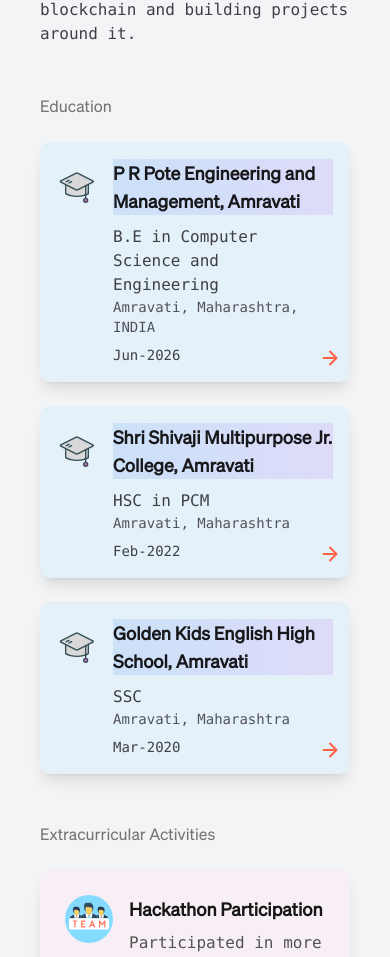
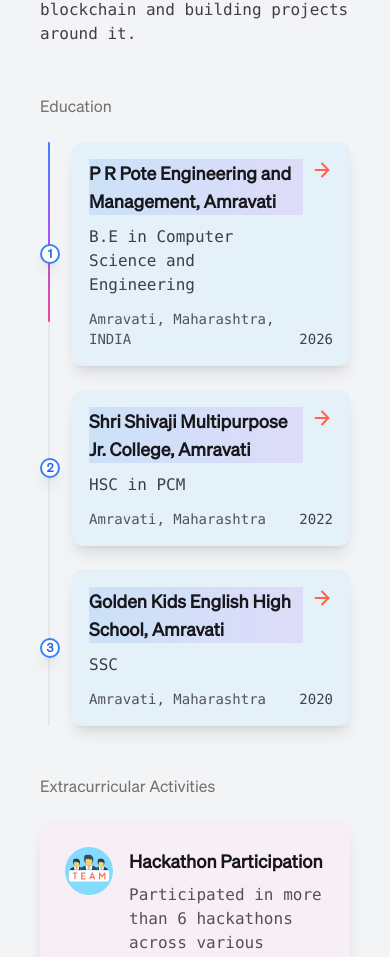
Before and after one commit to Sujal2308/portfolio01, a React (Vite) app: page / in a window 390 px wide. Shown: the part 2616-3573 px from the top of the page. Built offline with nearby package versions, Linux system fonts and the light colour scheme; a web font is replaced by a local one.

Commit message:
feat: enhance Education component with scroll progress tracking and improved layout for better user experience

```diff
--- a/src/features/education/Education.tsx
+++ b/src/features/education/Education.tsx
@@ -1,4 +1,4 @@
-import { useState } from "react";
+import { useState, useEffect, useRef } from "react";
 
 interface EducationProps {
   className?: string;
@@ -19,7 +19,7 @@ const educationData: EducationItem[] = [
     institution: "P R Pote Engineering and Management, Amravati",
     degree: "B.E in Computer Science and Engineering",
     location: "Amravati, Maharashtra, INDIA",
-    period: "Jun-2026",
+    period: "2026",
     status: "",
     logo: "student-svgrepo-com.svg",
     description:
@@ -29,7 +29,7 @@ const educationData: EducationItem[] = [
     institution: "Shri Shivaji Multipurpose Jr. College, Amravati",
     degree: "HSC in PCM",
     location: "Amravati, Maharashtra",
-    period: "Feb-2022",
+    period: "2022",
     logo: "student-svgrepo-com.svg",
     description:
       "• 📚 Strong foundation in Physics, Chemistry, Mathematics\n• 🧠 Developed analytical and problem-solving skills",
@@ -38,7 +38,7 @@ const educationData: EducationItem[] = [
     institution: "Golden Kids English High School, Amravati",
     degree: "SSC",
     location: "Amravati, Maharashtra",
-    period: "Mar-2020",
+    period: "2020",
     logo: "student-svgrepo-com.svg",
     description:
       "• 🎓 Completed with distinction\n• 🏫 Built fundamental academic skills",
@@ -47,10 +47,199 @@ const educationData: EducationItem[] = [
 
 export function Education({ className }: EducationProps) {
   const [flipped, setFlipped] = useState<number | null>(null);
+  const [scrollProgress, setScrollProgress] = useState(0);
+  const sectionRef = useRef<HTMLDivElement>(null);
+
+  useEffect(() => {
+    const handleScroll = () => {
+      if (!sectionRef.current) return;
+
+      const section = sectionRef.current;
+      const rect = section.getBoundingClientRect();
+      const windowHeight = window.innerHeight;
+
+      // Calculate progress based on section visibility
+      const sectionTop = rect.top;
+      const sectionHeight = rect.height;
+
+      // Progress starts when section enters viewport and completes when it exits
+      const startProgress = windowHeight;
+      const endProgress = -sectionHeight;
+
+      const progress = Math.max(
+        0,
+        Math.min(
+          1,
+          (startProgress - sectionTop) / (startProgress - endProgress)
+        )
+      );
+
+      setScrollProgress(progress);
+    };
+
+    window.addEventListener("scroll", handleScroll);
+    handleScroll(); // Initial calculation
+
+    return () => window.removeEventListener("scroll", handleScroll);
+  }, []);
 
   return (
-    <div className={className}>
-      <div className="space-y-6">
+    <div className={className} ref={sectionRef}>
+      {/* Mobile Progress Line */}
+      <div className="md:hidden relative">
+        {/* Background line */}
+        <div className="absolute left-2 top-0 bottom-0 w-0.5 bg-gray-300/40 dark:bg-gray-600/40 rounded-full"></div>
+
+        {/* Progress fill */}
+        <div
+          className="absolute left-2 top-0 w-0.5 bg-gradient-to-b from-blue-500 via-purple-500 to-pink-500 rounded-full transition-all duration-300 ease-out"
+          style={{ height: `${scrollProgress * 100}%` }}
+        ></div>
+
+        {/* Content with left padding */}
+        <div className="pl-8 space-y-6">
+          {educationData.map((edu, index) => {
+            const isFlipped = flipped === index;
+            return (
+              <div
+                key={index}
+                className="perspective cursor-pointer relative"
+                onClick={() => setFlipped(isFlipped ? null : index)}
+              >
+                {/* Checkpoint number positioned at card center left */}
+                <div className="absolute -left-8 top-1/2 transform -translate-y-1/2 w-5 h-5 bg-white dark:bg-gray-800 border-2 border-blue-500 rounded-full flex items-center justify-center text-xs font-bold text-blue-600 dark:text-blue-400 shadow-lg z-10">
+                  {index + 1}
+                </div>
+                <div
+                  className={`relative transition-transform duration-700 preserve-3d ${
+                    isFlipped ? "rotate-y-180" : ""
+                  }`}
+                >
+                  {/* Front Side */}
+                  <div className="p-4 bg-[rgba(186,230,253,0.25)] dark:bg-black/50 rounded-lg border border-gray-200/20 dark:border-gray-700/30 transition-colors duration-200 shadow-lg backface-hidden">
+                    {/* Mobile Layout - No Icon, Full Width Content */}
+                    <div className="md:hidden">
+                      <div className="flex flex-col space-y-3">
+                        <div className="flex justify-between items-start">
+                          <div className="flex-1">
+                            <div className="relative inline-block overflow-hidden">
+                              {/* Background - always visible */}
+                              <div className="absolute inset-0 bg-gradient-to-r from-blue-400/20 to-purple-400/20 rounded-sm -mx-1 -my-0.5" />
+                              <h3 className="relative font-semibold text-lg text-zinc-900 dark:text-zinc-100 cursor-default">
+                                {edu.institution}
+                              </h3>
+                            </div>
+                            <p className="text-zinc-700 dark:text-zinc-300 font-medium mt-1 font-mono">
+                              {edu.degree}
+                            </p>
+                          </div>
+                          {/* Flip Icon: Mobile only */}
+                          <div className="flex-shrink-0 ml-2">
+                            <svg
+                              width="22"
+                              height="22"
+                              viewBox="0 0 24 24"
+                              fill="none"
+                              stroke="#ff6347"
+                              strokeWidth="2.2"
+                              strokeLinecap="round"
+                              strokeLinejoin="round"
+                            >
+                              <line x1="5" y1="12" x2="19" y2="12" />
+                              <polyline points="12 5 19 12 12 19" />
+                            </svg>
+                          </div>
+                        </div>
+                        <div className="flex justify-between items-end">
+                          <p className="text-sm text-zinc-600 dark:text-zinc-400 font-mono">
+                            {edu.location}
+                          </p>
+                          <div className="flex flex-col items-end">
+                            <span className="text-sm font-medium text-zinc-700 dark:text-zinc-300 font-mono">
+                              {edu.period}
+                            </span>
+                            {edu.status && (
+                              <span className="text-xs text-blue-600 dark:text-blue-400 font-medium font-mono">
+                                {edu.status}
+                              </span>
+                            )}
+                          </div>
+                        </div>
+                      </div>
+                    </div>
+
+                    {/* Desktop Layout - With Icon */}
+                    <div className="hidden md:flex items-start gap-4">
+                      {/* Icon */}
+                      <div className="flex-shrink-0">
+                        <img
+                          src={`/svg/logos/${edu.logo}`}
+                          alt="Education"
+                          className="w-10 h-10 object-contain mt-2"
+                        />
+                      </div>
+
+                      {/* Content */}
+                      <div className="flex-1 flex flex-col sm:flex-row sm:justify-between sm:items-start">
+                        <div>
+                          <div className="relative inline-block overflow-hidden">
+                            {/* Background - always visible */}
+                            <div className="absolute inset-0 bg-gradient-to-r from-blue-400/20 to-purple-400/20 rounded-sm -mx-1 -my-0.5" />
+                            <h3 className="relative font-semibold text-lg text-zinc-900 dark:text-zinc-100 cursor-default">
+                              {edu.institution}
+                            </h3>
+                          </div>
+                          <p className="text-zinc-700 dark:text-zinc-300 font-medium mt-1 font-mono">
+                            {edu.degree}
+                          </p>
+                          <p className="text-sm text-zinc-600 dark:text-zinc-400 font-mono">
+                            {edu.location}
+                          </p>
+                        </div>
+                        <div className="flex flex-col items-start sm:items-end mt-2 sm:mt-0 relative">
+                          <span className="text-sm font-medium text-zinc-700 dark:text-zinc-300 font-mono">
+                            {edu.period}
+                            {edu.status && (
+                              <span className="ml-2 text-xs text-blue-600 dark:text-blue-400 font-medium sm:hidden font-mono">
+                                {edu.status}
+                              </span>
+                            )}
+                          </span>
+                          {edu.status && (
+                            <span className="hidden sm:block text-xs text-blue-600 dark:text-blue-400 font-medium font-mono">
+                              {edu.status}
+                            </span>
+                          )}
+                        </div>
+                      </div>
+                    </div>
+                  </div>
+
+                  {/* Back Side */}
+                  <div className="absolute inset-0 p-4 bg-[rgba(186,230,253,0.25)] dark:bg-black/50 rounded-lg border border-gray-200/20 dark:border-gray-700/30 transition-colors duration-200 shadow-lg backface-hidden rotate-y-180 flex items-center justify-center">
+                    <div className="w-full relative">
+                      <div className="text-black dark:text-white text-sm leading-relaxed whitespace-pre-line font-mono font-bold space-y-2">
+                        {edu.description &&
+                          edu.description.split("\n").map((line, index) => (
+                            <div
+                              key={index}
+                              className={line.trim() ? "" : "h-2"}
+                            >
+                              {line}
+                            </div>
+                          ))}
+                      </div>
+                    </div>
+                  </div>
+                </div>
+              </div>
+            );
+          })}
+        </div>
+      </div>
+
+      {/* Desktop Layout - no progress line */}
+      <div className="hidden md:block space-y-6">
         {educationData.map((edu, index) => {
           const isFlipped = flipped === index;
           return (
@@ -107,22 +296,6 @@ export function Education({ className }: EducationProps) {
                             {edu.status}
                           </span>
                         )}
-                        {/* Flip Icon: Only show on mobile, now right arrow */}
-                        <div className="sm:hidden absolute -right-2 -bottom-1">
-                          <svg
-                            width="22"
-                            height="22"
-                            viewBox="0 0 24 24"
-                            fill="none"
-                            stroke="#ff6347"
-                            strokeWidth="2.2"
-                            strokeLinecap="round"
-                            strokeLinejoin="round"
-                          >
-                            <line x1="5" y1="12" x2="19" y2="12" />
-                            <polyline points="12 5 19 12 12 19" />
-                          </svg>
-                        </div>
                       </div>
                     </div>
                   </div>
```
